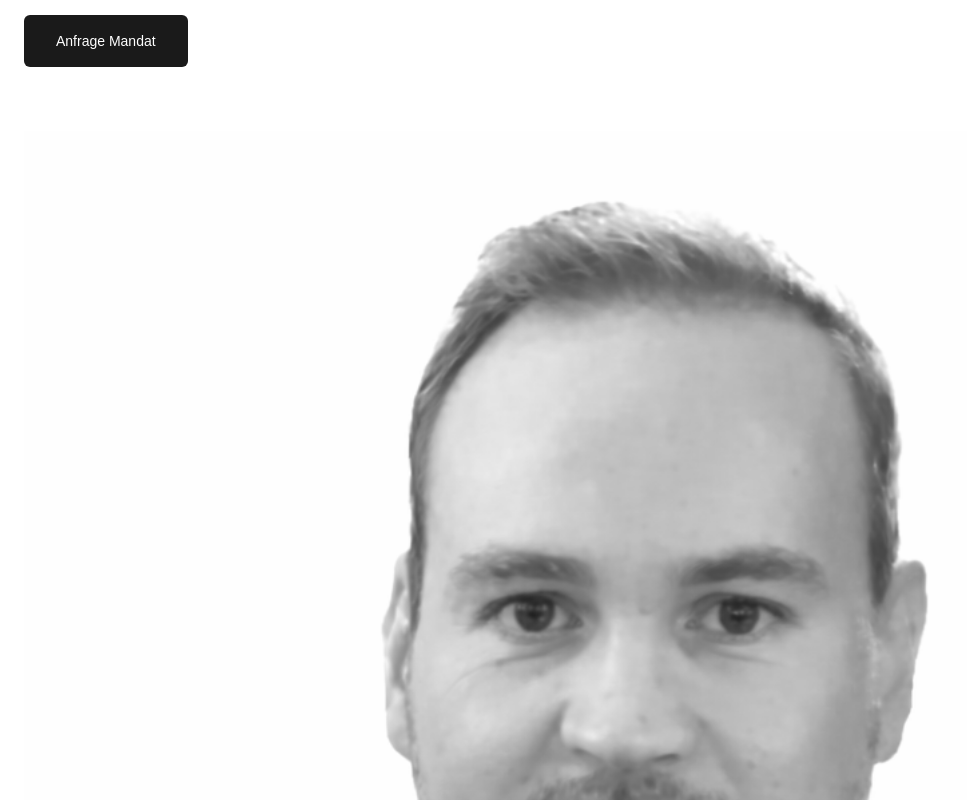
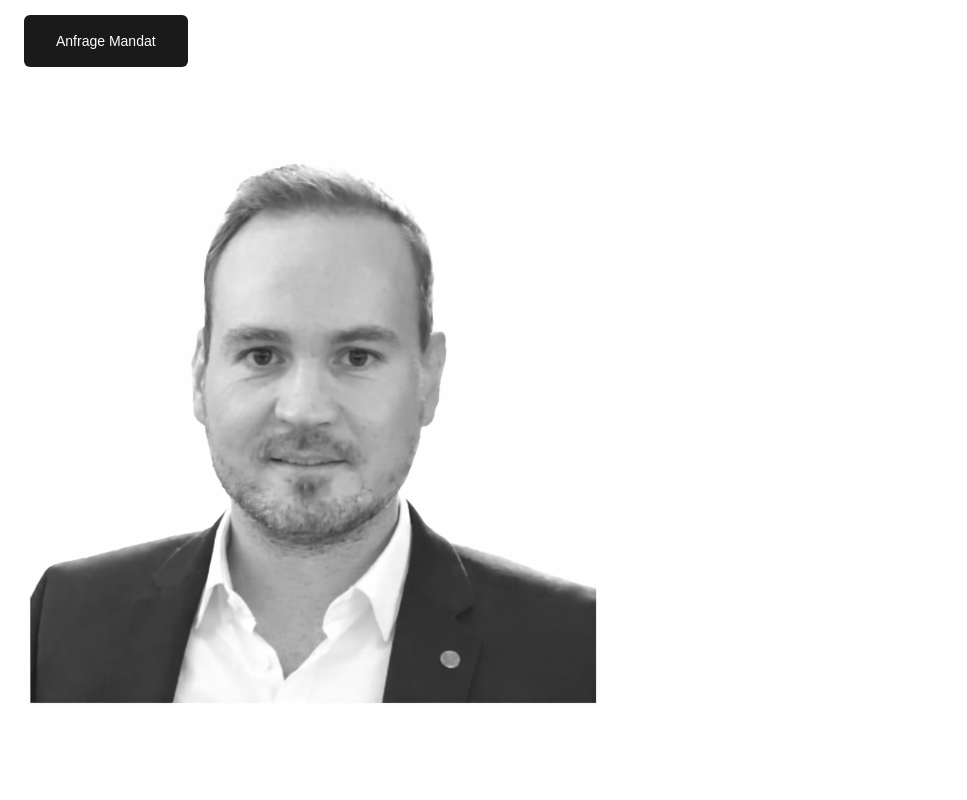
Before and after one commit to m-codex/agentworkflow, a Next.js app: page / in a window 1280 px wide. Shown: the part 2400-3200 px from the top of the page, without its empty margins (0-967 px from the left). Built offline with nearby package versions, Linux system fonts and the light colour scheme; a web font is replaced by a local one.

Commit message:
Update SeniorMandate.tsx

```diff
--- a/src/components/sections/SeniorMandate.tsx
+++ b/src/components/sections/SeniorMandate.tsx
@@ -39,7 +39,7 @@ export function SeniorMandate() {
             whileInView={{ opacity: 1 }}
             viewport={{ once: true }}
             transition={{ duration: 1.2 }}
-            className="relative aspect-[1/1] bg-[#FAFAFA]"
+            className="relative max-w-xl aspect-[1/1] bg-[#FAFAFA]"
           >
             <Image
              src="/Max-Profilbild2.png"
```
